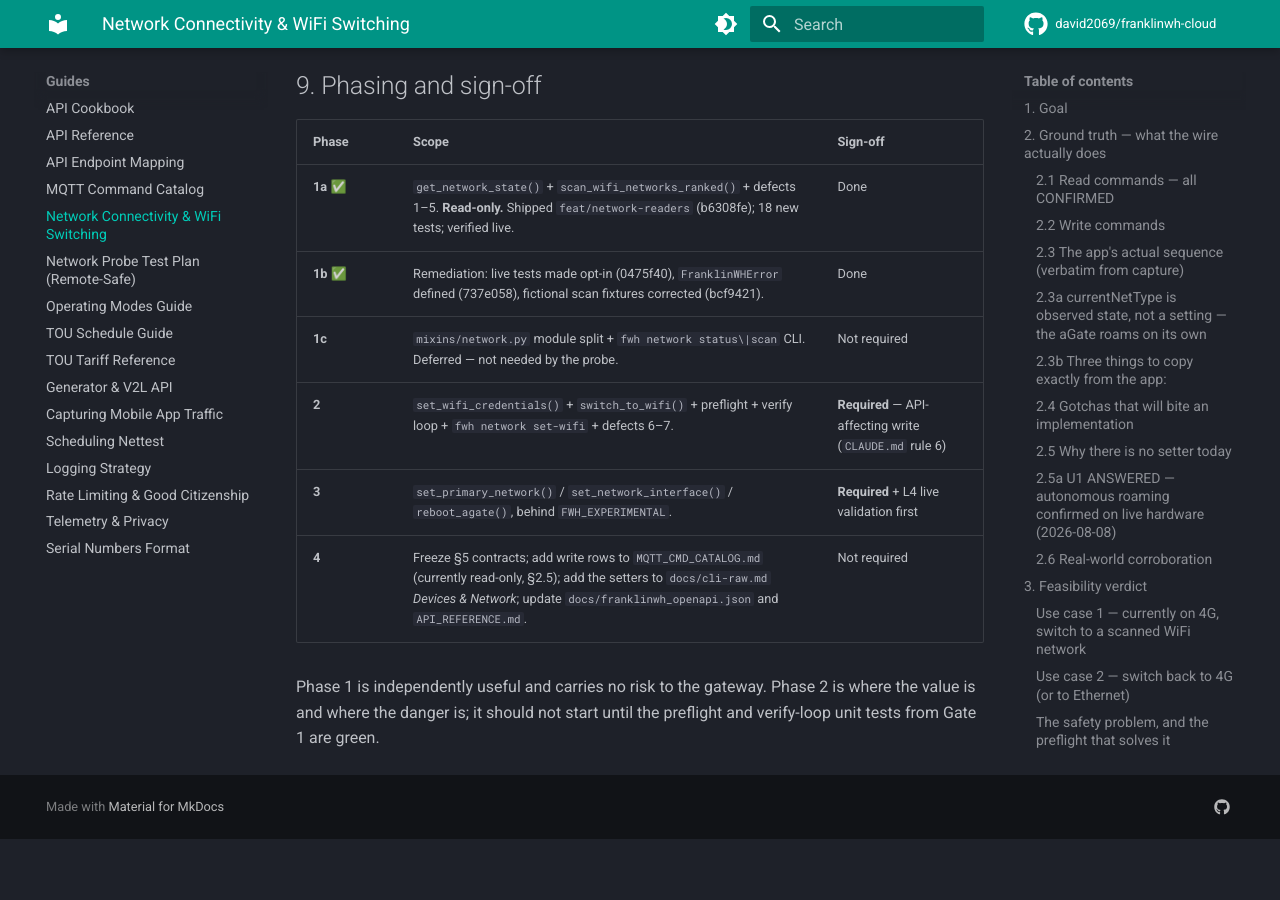
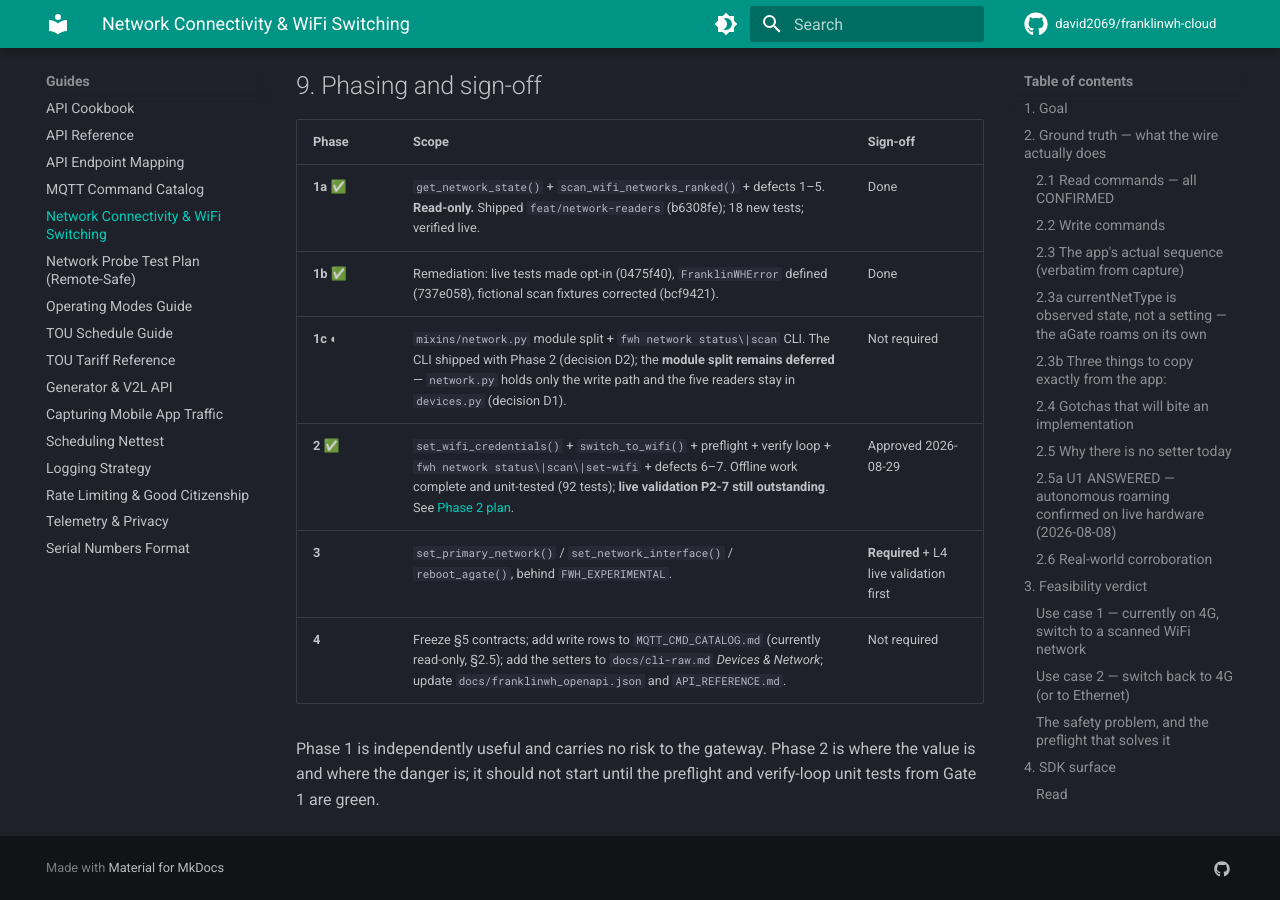
Before and after one commit to david2069/franklinwh-cloud, an MkDocs documentation site: the page built from docs/NETWORK_CONNECTIVITY_DESIGN.md, in a window 1280 px wide and 900 px high, scrolled down 19322 px. Built offline with MkDocs 1.6.1 and Material for MkDocs 9.7.7, drawn with Linux system fonts in a browser that asks for light colours; comment, search, counter and statistics services are not loaded; before the commit the page ends 20161 px from its top, so only the background shows below that.

Commit message:
docs(network): record Phase 2 in the changelog and phasing table
AGENT.md directive 5 (synchronized changelogs) and directive 4
(traceability). Phase 2 marked complete for the offline work with live
validation P2-7 still outstanding, and the 1c row corrected to reflect
decisions D1 and D2: the CLI shipped here, the module split did not.

Co-Authored-By: Claude Opus 5 (1M context) <noreply@anthropic.com>
Claude-Session: https://claude.ai/code/session_01MQnAg9VWLDGdcNXXrmaHEP

```diff
--- a/docs/NETWORK_CONNECTIVITY_DESIGN.md
+++ b/docs/NETWORK_CONNECTIVITY_DESIGN.md
@@ -687,8 +687,8 @@ Items 1–5 are read-side and land in Phase 1. 6–7 are prerequisites for Phase
 |-------|-------|----------|
 | **1a** ✅ | `get_network_state()` + `scan_wifi_networks_ranked()` + defects 1–5. **Read-only.** Shipped `feat/network-readers` (b6308fe); 18 new tests; verified live. | Done |
 | **1b** ✅ | Remediation: live tests made opt-in (0475f40), `FranklinWHError` defined (737e058), fictional scan fixtures corrected (bcf9421). | Done |
-| **1c** | `mixins/network.py` module split + `fwh network status\|scan` CLI. Deferred — not needed by the probe. | Not required |
-| **2** | `set_wifi_credentials()` + `switch_to_wifi()` + preflight + verify loop + `fwh network set-wifi` + defects 6–7. | **Required** — API-affecting write (`CLAUDE.md` rule 6) |
+| **1c** ◐ | `mixins/network.py` module split + `fwh network status\|scan` CLI. The CLI shipped with Phase 2 (decision D2); the **module split remains deferred** — `network.py` holds only the write path and the five readers stay in `devices.py` (decision D1). | Not required |
+| **2** ✅ | `set_wifi_credentials()` + `switch_to_wifi()` + preflight + verify loop + `fwh network status\|scan\|set-wifi` + defects 6–7. Offline work complete and unit-tested (92 tests); **live validation P2-7 still outstanding**. See [Phase 2 plan](NETWORK_PHASE2_IMPLEMENTATION_PLAN.md). | Approved 2026-08-29 |
 | **3** | `set_primary_network()` / `set_network_interface()` / `reboot_agate()`, behind `FWH_EXPERIMENTAL`. | **Required** + L4 live validation first |
 | **4** | Freeze §5 contracts; add write rows to `MQTT_CMD_CATALOG.md` (currently read-only, §2.5); add the setters to `docs/cli-raw.md` *Devices & Network*; update `docs/franklinwh_openapi.json` and `API_REFERENCE.md`. | Not required |
 
```
Also changed, not shown: CHANGELOG.md (+3 -0 lines).
